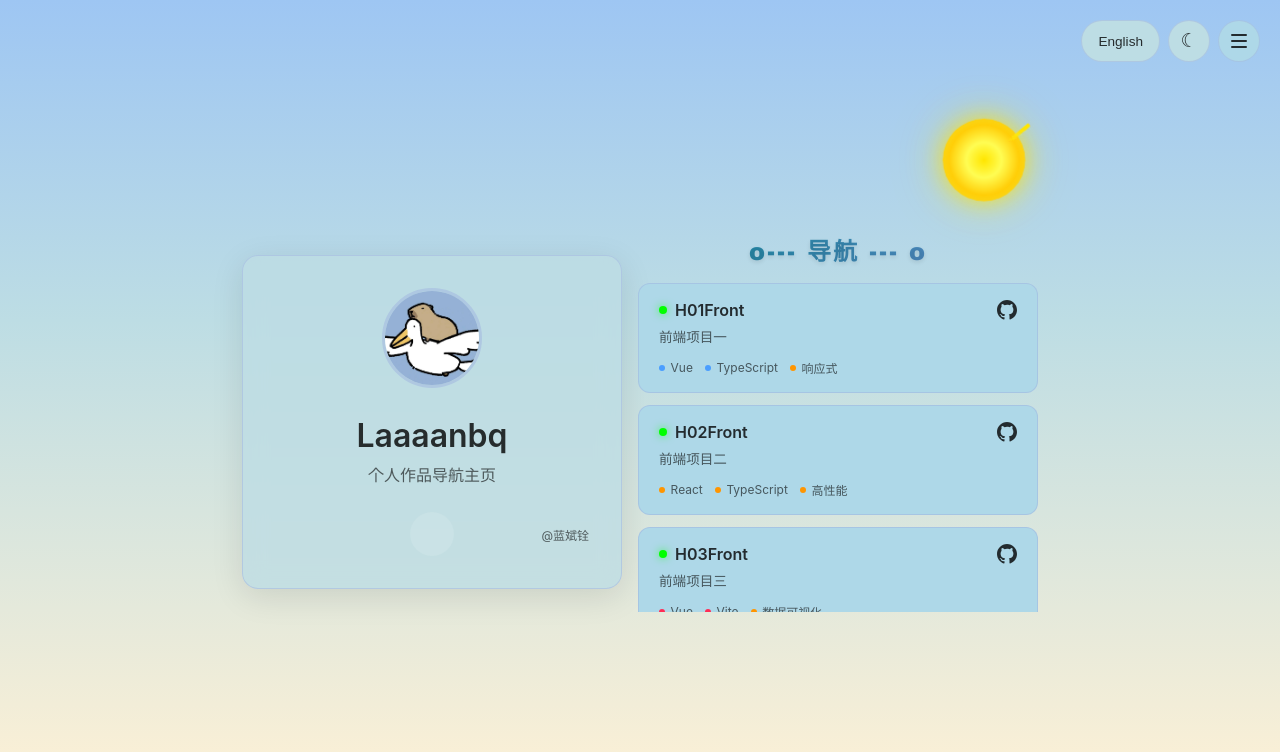
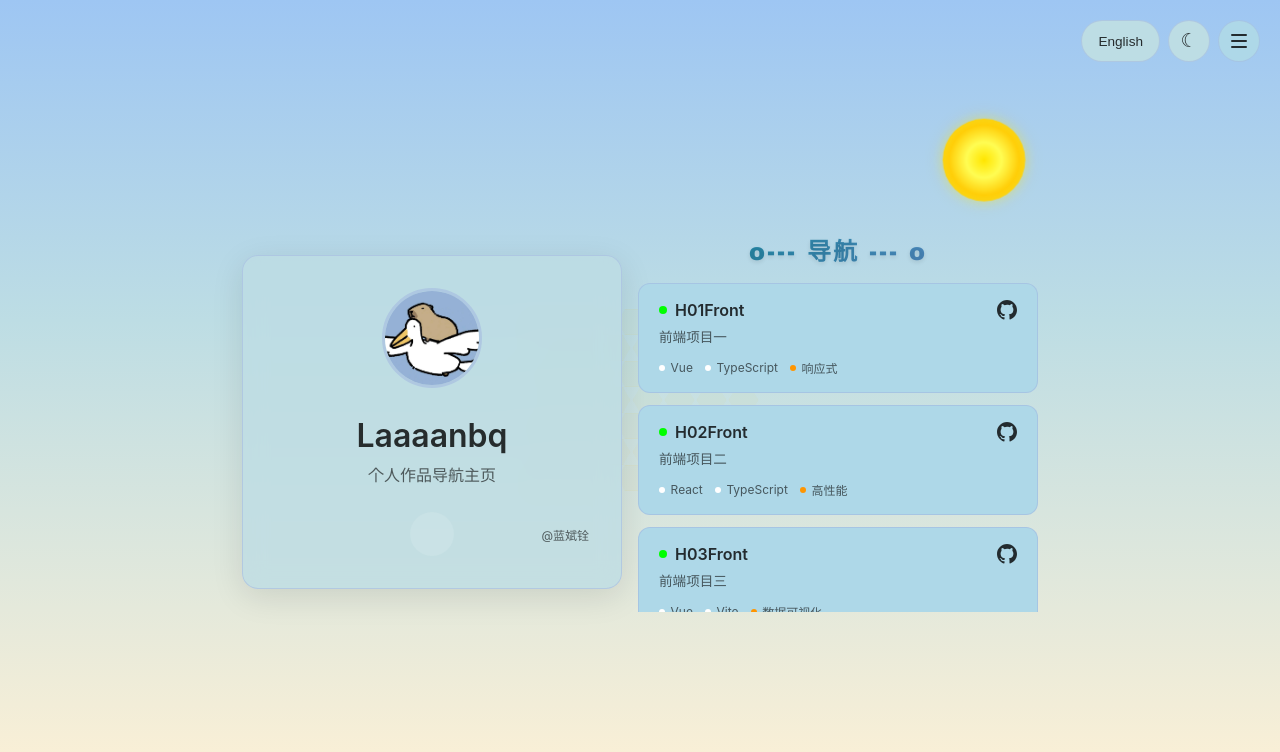
Before and after one commit to neo-jack/0MainPage, a Vue app: page / in a window 1280 px wide. Both pictures are taken after a click on the button "切换到亮色模式". Shown: the top 752 px of the page. Built offline with nearby package versions, Linux system fonts and the light colour scheme; some icons are missing.

Commit message:
fix:太阳射线

```diff
--- a/src/App.vue
+++ b/src/App.vue
@@ -3,7 +3,6 @@ import { ref, onMounted, watch, computed } from "vue";
 import { BackgroundLayer } from "./components/BackgroundLayer";
 import { ProfileCard } from "./components/ProfileCard";
 import { NavGrid } from "./components/NavGrid";
-import { FooterInfo } from "./components/FooterInfo";
 import { SettingsMenu } from "./components/SettingsMenu";
 import { useLocaleStore } from "./store/locale";
 import { useThemeStore } from "./store/theme";
@@ -263,9 +262,8 @@ onMounted(() => {
     font-size: 1.2rem;
     letter-spacing: 1px;
   }
-  .top-bar{
+  .top-bar {
     margin-bottom: 0.5rem;
-
   }
 }
 
--- a/src/assets/styles/global.scss
+++ b/src/assets/styles/global.scss
@@ -14,6 +14,8 @@
   --bg-overlay: rgba(0, 0, 0, 0.3);
   // 顶部 main-actions 按钮背景（默认跟暗色卡片背景保持一致）
   --btn-main-actions-bg: var(--card-bg-solid);
+  // 标签圆点背景色 - 深色主题为黑色
+  --tag-dot-bg: #a3c265;
 }
 
 // CSS 变量 - 亮色模式
@@ -27,6 +29,8 @@
   --border-light: rgba(159, 179, 223, 0.5);
   --bg-color: #9EC6F3;
   --bg-overlay: rgba(189, 221, 228, 0.3);
+  // 标签圆点背景色 - 浅色主题为白色
+  --tag-dot-bg: #ffffff;
 }
 
 // 重置样式
--- a/src/components/BackgroundLayer/BackgroundLayer.vue
+++ b/src/components/BackgroundLayer/BackgroundLayer.vue
@@ -265,12 +265,21 @@ onUnmounted(() => {
     <div v-if="!themeStore.darkMode" class="sun-layer">
       <div class="sun">
         <div class="sun-core"></div>
-        <div class="sun-rays">
+      </div>
+    </div>
+    <!-- 蜂巢结构 - 仅在亮色模式显示 -->
+    <div v-if="!themeStore.darkMode" class="honeycomb-layer">
+      <div class="honeycomb-grid">
+        <div
+          v-for="row in 7"
+          :key="'row-' + row"
+          class="honeycomb-row"
+          :class="{ offset: row % 2 === 0 }"
+        >
           <div
-            v-for="i in 12"
-            :key="'ray-' + i"
-            class="sun-ray"
-            :style="{ transform: `rotate(${i * 30}deg)` }"
+            v-for="col in 7"
+            :key="'cell-' + row + '-' + col"
+            class="honeycomb-cell"
           ></div>
         </div>
       </div>
@@ -550,32 +559,39 @@ onUnmounted(() => {
     rgba(255, 215, 0, 0.8) 100%
   );
   border-radius: 50%;
-  box-shadow: 0 0 20px rgba(255, 215, 0, 0.6), 0 0 40px rgba(255, 215, 0, 0.4),
-    0 0 60px rgba(255, 215, 0, 0.2);
+  box-shadow: 0 0 10px rgba(255, 215, 0, 0.3), 0 0 20px rgba(255, 215, 0, 0.2);
+}
+// 蜂巢结构
+.honeycomb-layer {
+  position: absolute;
+  top: 50%;
+  left: 50%;
+  transform: translate(-50%, -50%);
+  opacity: 0.1;
+  pointer-events: none;
 }
 
-.sun-rays {
-  position: absolute;
-  width: 100%;
-  height: 100%;
-  animation: sun-rotate 20s linear infinite;
+.honeycomb-grid {
+  display: flex;
+  flex-direction: column;
+  gap: -2px;
 }
 
-.sun-ray {
-  position: absolute;
-  top: -15px;
-  left: 50%;
-  width: 3px;
-  height: 25px;
-  background: linear-gradient(
-    to bottom,
-    rgba(255, 215, 0, 0.8),
-    rgba(255, 215, 0, 0.3),
-    transparent
-  );
-  border-radius: 2px;
-  transform-origin: 50% 55px;
-  animation: ray-pulse 3s ease-in-out infinite;
+.honeycomb-row {
+  display: flex;
+  gap: 2px;
+
+  &.offset {
+    margin-left: 15px;
+  }
+}
+
+.honeycomb-cell {
+  width: 30px;
+  height: 26px;
+  background: rgba(255, 193, 7, 0.3);
+  clip-path: polygon(25% 0%, 75% 0%, 100% 50%, 75% 100%, 25% 100%, 0% 50%);
+  border: 1px solid rgba(255, 193, 7, 0.5);
 }
 
 @keyframes sun-glow {
--- a/src/components/NavGrid/NavGrid.vue
+++ b/src/components/NavGrid/NavGrid.vue
@@ -145,12 +145,10 @@ onMounted(() => {
 
   &.online {
     background-color: #00ff00;
-    box-shadow: 0 0 8px rgba(0, 255, 0, 0.6);
   }
 
   &.offline {
     background-color: #ff0000;
-    box-shadow: 0 0 8px rgba(255, 0, 0, 0.6);
   }
 }
 
@@ -201,7 +199,7 @@ onMounted(() => {
     width: 6px;
     height: 6px;
     border-radius: 50%;
-    background: var(--item-color);
+    background: var(--tag-dot-bg);
   }
 
   &.highlight::before {
```
